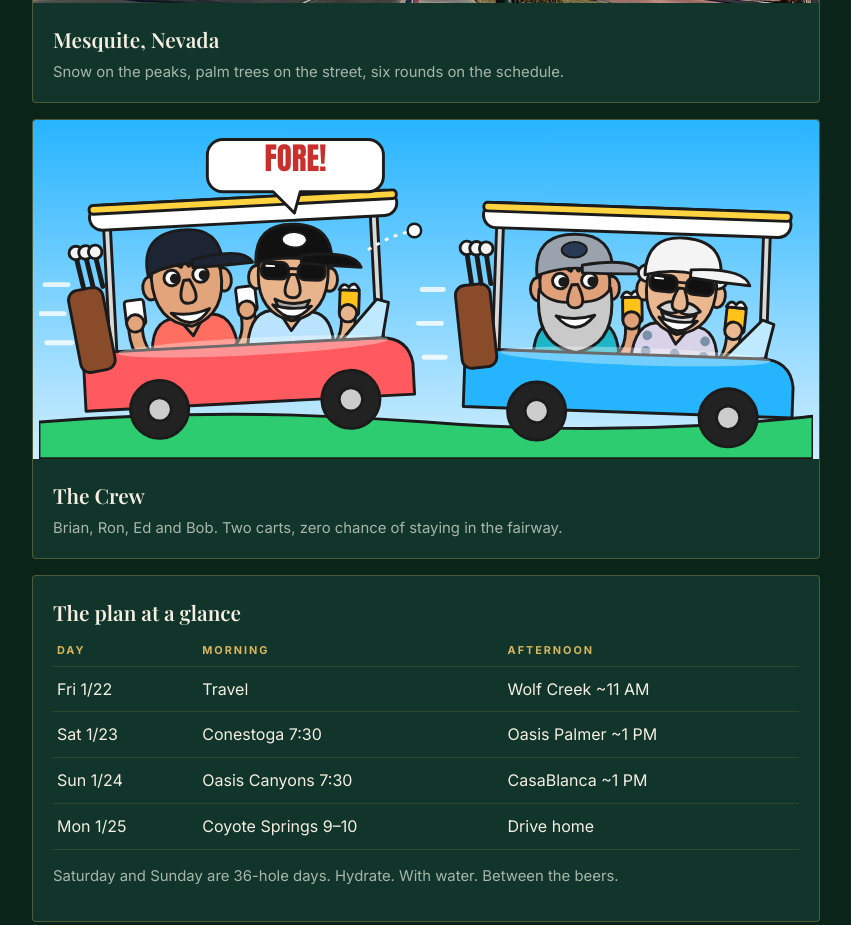
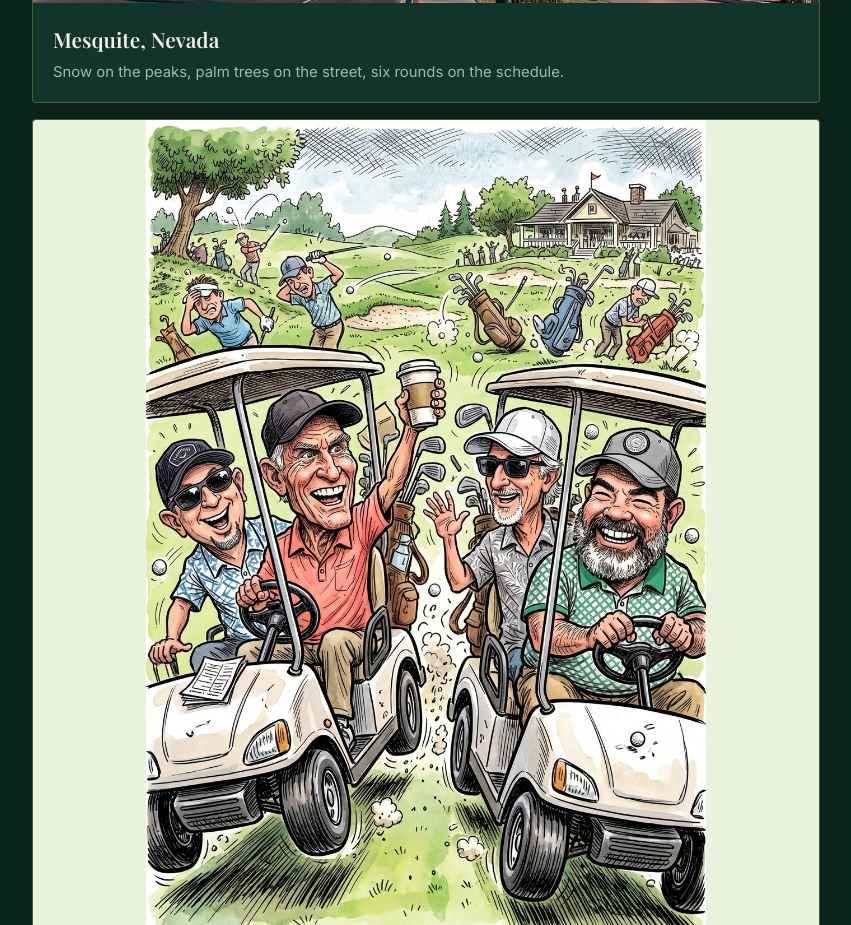
Before and after one commit to rsissons/mesquite-golf-trip, a plain HTML site: page index.html in a window 1280 px wide. Shown: the part 860-1785 px from the top of the page, without its empty margins (214-1065 px from the left). Drawn offline with nearby package versions, Linux system fonts and the light colour scheme.

Commit message:
Use the supplied crew illustration, drop the SVG cartoon
Co-Authored-By: Claude Sonnet 5.5 <noreply@anthropic.com>
Claude-Session: https://claude.ai/code/session_01RtiPbpAipEKED8kSUJtik4

```diff
--- a/index.html
+++ b/index.html
@@ -61,8 +61,7 @@ input.name{width:88px}
 .mugs{flex:1;min-width:120px;font-size:1.05rem;word-break:break-all}
 .big{font:600 2rem/1.2 "Playfair Display",Georgia,serif;text-align:center;color:var(--gold);padding-top:14px}
 .pop{animation:bounce .4s}@keyframes bounce{40%{transform:scale(1.12)}}
-.toonwrap{background:linear-gradient(#27b4ff,#cfeeff);padding:6px 6px 0}
-#toon{display:block;width:100%;max-width:820px;margin:0 auto}
+.crewimg{background:#e9f3dc;border-bottom:1px solid var(--line)}.crewimg img{display:block;width:100%;max-width:560px;height:auto;margin:0 auto}
 footer{text-align:center;color:var(--mute);font-size:.76rem;padding:10px 20px 34px;border-top:1px solid var(--line);max-width:820px;margin:0 auto}
 </style>
 </head>
@@ -82,7 +81,7 @@ footer{text-align:center;color:var(--mute);font-size:.76rem;padding:10px 20px 34
   <section class="panel" id="p-overview">
     <div class="card warn"><div class="body"><strong>Status: inquiry only.</strong> The GolfNevada request for the Wolf Creek – Mesquite package went out 11/8/2026. Nothing below is confirmed yet. Tee times are the requested ones and the hotel is only a maybe (Eureka Casino). Tick things off in the Checklist tab as they lock in.</div></div>
     <div class="card"><div class="photo" style="background-image:url(img/town.jpg)"></div><div class="body"><h3>Mesquite, Nevada</h3><div class="meta">Snow on the peaks, palm trees on the street, six rounds on the schedule.</div></div></div>
-    <div class="card"><div class="toonwrap"><svg id="toon" viewBox="0 -44 800 344" role="img" aria-label="Cartoon of four golfers in two golf carts"></svg></div><div class="body"><h3>The Crew</h3><div class="meta">Brian, Ron, Ed and Bob. Two carts, zero chance of staying in the fairway.</div></div></div>
+    <div class="card"><div class="crewimg"><img src="img/crew.jpg" alt="Cartoon of Brian, Ron, Ed and Bob racing two golf carts down the fairway" width="1000" height="1465"></div><div class="body"><h3>The Crew</h3><div class="meta">Brian, Ron, Ed and Bob. Two carts, zero chance of staying in the fairway.</div></div></div>
     <div class="card"><div class="body"><h3>The plan at a glance</h3>
       <table>
         <tr><th>Day</th><th>Morning</th><th>Afternoon</th></tr>
@@ -211,61 +210,6 @@ $('#beers').onclick=e=>{const b=e.target.closest('button');if(!b)return;const p=
 drawBeer();
 
 
-function guy(x,y,o){
- const sk=o.skin,ol='#1b1b1b';
- let g=`<g transform="translate(${x},${y}) rotate(${o.tilt||0})" stroke="${ol}" stroke-width="3" stroke-linejoin="round" stroke-linecap="round">`;
- g+=`<path d="M-44 90 Q-48 40 -22 36 L22 36 Q48 40 44 90Z" fill="${o.shirt}"/>`;
- if(o.floral)for(let i=0;i<9;i++)g+=`<circle cx="${-30+(i%3)*30}" cy="${50+Math.floor(i/3)*16}" r="5" fill="${o.floral}" stroke="none"/>`;
- g+=`<path d="M-14 36 L0 56 L14 36Z" fill="${sk}"/>`;
- g+=`<rect x="-12" y="24" width="24" height="16" fill="${sk}"/>`;
- g+=`<ellipse cx="-38" cy="2" rx="8" ry="12" fill="${sk}"/><ellipse cx="38" cy="2" rx="8" ry="12" fill="${sk}"/>`;
- if(o.hair)g+=`<ellipse cx="-36" cy="-14" rx="10" ry="9" fill="${o.hair}"/><ellipse cx="36" cy="-14" rx="10" ry="9" fill="${o.hair}"/>`;
- g+=`<path d="M-36 -8 Q-38 38 0 46 Q38 38 36 -8 Q30 -42 0 -42 Q-30 -42 -36 -8Z" fill="${sk}"/>`;
- if(o.beard==='full')g+=`<path d="M-37 2 Q-44 60 0 68 Q44 60 37 2 Q28 18 0 16 Q-28 18 -37 2Z" fill="${o.bc}"/>`;
- if(o.beard==='goatee')g+=`<path d="M-18 24 Q0 66 18 24 Q0 32 -18 24Z" fill="${o.bc}"/>`;
- if(o.stache)g+=`<path d="M-22 20 Q-10 8 0 16 Q10 8 22 20 Q10 28 0 22 Q-10 28 -22 20Z" fill="${o.bc}"/>`;
- g+=`<path d="M-3 -2 Q-14 22 0 22 Q14 22 3 -2Z" fill="${sk}"/>`;
- g+=`<path d="M-20 30 Q0 54 20 30 Q0 36 -20 30Z" fill="#fff"/>`;
- if(o.shades){
-  g+=`<rect x="-33" y="-14" width="28" height="17" rx="7" fill="#111"/><rect x="5" y="-14" width="28" height="17" rx="7" fill="#111"/><path d="M-5 -8 H5" fill="none"/><path d="M-28 -10 l8 0" stroke="#fff" stroke-width="2" fill="none"/>`;
- }else{
-  g+=`<circle cx="-15" cy="-6" r="8" fill="#fff"/><circle cx="15" cy="-6" r="8" fill="#fff"/><circle cx="-12" cy="-5" r="3.5" fill="${ol}"/><circle cx="18" cy="-5" r="3.5" fill="${ol}"/>`;
-  g+=`<path d="M-26 -18 Q-15 -26 -4 -17 M4 -17 Q15 -26 26 -18" fill="none" stroke-width="5"/>`;
- }
- g+=`<path d="M-39 -12 Q-42 -54 0 -54 Q42 -54 39 -12 Q0 -26 -39 -12Z" fill="${o.cap}"/><path d="M8 -22 Q62 -30 70 -12 Q40 -12 8 -14Z" fill="${o.cap}"/>`;
- if(o.logo)g+=`<ellipse cx="0" cy="-38" rx="13" ry="8" fill="${o.logo}" stroke-width="2"/>`;
- // arms and drinks
- const mug=(mx,my,beer)=>`<rect x="${mx-9}" y="${my-18}" width="20" height="26" rx="3" fill="${beer?'#ffc21a':'#fff'}"/>`+(beer?`<path d="M${mx-10} ${my-18} q4 -9 10 -3 q6 -8 11 3Z" fill="#fff"/>`:'')+`<circle cx="${mx}" cy="${my+6}" r="9" fill="${sk}"/>`;
- g+=`<path d="M40 80 Q62 70 58 34" fill="none" stroke="${ol}" stroke-width="17"/><path d="M40 80 Q62 70 58 34" fill="none" stroke="${sk}" stroke-width="11"/>`+mug(58,30,o.beerR);
- if(o.twoMugs)g+=`<path d="M-40 80 Q-62 70 -58 34" fill="none" stroke="${ol}" stroke-width="17"/><path d="M-40 80 Q-62 70 -58 34" fill="none" stroke="${sk}" stroke-width="11"/>`+mug(-58,30,false);
- return g+'</g>';
-}
-function cart(x0,y0,rot,color,guys,bag){
- let c=`<g transform="translate(${x0},${y0}) rotate(${rot} 165 200)" stroke="#1b1b1b" stroke-width="3" stroke-linejoin="round" stroke-linecap="round">`;
- c+=`<rect x="22" y="58" width="7" height="130" fill="#d9d9d9"/><rect x="298" y="58" width="7" height="130" fill="#d9d9d9"/>`;
- c+=guys;
- c+=`<path d="M-6 186 H300 Q330 186 334 214 V246 H-6Z" fill="${color}"/><path d="M262 186 L300 146 L312 150 L304 186Z" fill="#bfe9ff"/>`;
- c+=`<rect x="-14" y="120" width="36" height="86" rx="10" fill="#8a4b2a" transform="rotate(-8 0 160)"/>`;
- for(let i=0;i<3;i++)c+=`<line x1="${-2+i*10}" y1="118" x2="${-8+i*10}" y2="86" stroke-width="5"/><circle cx="${-8+i*10}" cy="82" r="7" fill="#f4f4f4"/>`;
- c+=`<ellipse cx="170" cy="188" rx="140" ry="9" fill="#fff" opacity=".35" stroke="none"/>`;
- c+=`<rect x="8" y="34" width="318" height="26" rx="13" fill="#fff"/><rect x="8" y="34" width="318" height="9" rx="4" fill="#ffd23f"/>`;
- c+=`<circle cx="70" cy="248" r="30" fill="#222"/><circle cx="70" cy="248" r="12" fill="#ccc"/><circle cx="268" cy="248" r="30" fill="#222"/><circle cx="268" cy="248" r="12" fill="#ccc"/>`;
- return c+'</g>';
-}
-function drawToon(){
- const A={skin:'#e2a47a',shirt:'#ff6f61',cap:'#1d2433',tilt:-4,twoMugs:true,beerR:false};
- const B={skin:'#e8b48c',shirt:'#b9e3ff',cap:'#111',logo:'#fff',shades:true,beard:'goatee',bc:'#aaa',tilt:5,beerR:true};
- const C={skin:'#e0a17a',shirt:'#1fb5c9',cap:'#9aa3ad',logo:'#2a3a55',beard:'full',bc:'#c9c9c9',tilt:-3,beerR:true};
- const D={skin:'#eab890',shirt:'#d8d3e8',floral:'#7a8fa8',cap:'#f4f4f4',shades:true,beard:'goatee',bc:'#d6d6d6',stache:true,hair:'#eee',tilt:4,beerR:true};
- let t='<path d="M0 262 Q200 246 400 262 T800 256 V300 H0Z" fill="#2ecc71" stroke="#1b1b1b" stroke-width="3"/>';
- t+='<g stroke="#fff" stroke-width="5" stroke-linecap="round" opacity=".8"><line x1="6" y1="120" x2="30" y2="120"/><line x1="0" y1="150" x2="26" y2="150"/><line x1="8" y1="180" x2="34" y2="180"/><line x1="396" y1="125" x2="418" y2="125"/><line x1="392" y1="160" x2="416" y2="160"/><line x1="398" y1="195" x2="420" y2="195"/></g>';
- t+=cart(52,-4,-3,'#ff5a5f',guy(105,118,A)+guy(215,118,B));
- t+=cart(446,6,2,'#27b4ff',guy(105,118,C)+guy(215,118,D));
- t+='<path d="M190 -30 h150 a16 16 0 0 1 16 16 v22 a16 16 0 0 1 -16 16 h-70 l-6 22 l-22 -22 h-52 a16 16 0 0 1 -16 -16 v-22 a16 16 0 0 1 16 -16z" fill="#fff" stroke="#1b1b1b" stroke-width="3" stroke-linejoin="round"/><text x="265" y="3" font-family="Impact,Trebuchet MS,sans-serif" font-size="32" fill="#c9302c" text-anchor="middle">FORE!</text>';
- t+='<circle cx="388" cy="64" r="7" fill="#fff" stroke="#1b1b1b" stroke-width="2.5"/><path d="M340 84 Q362 70 380 66" fill="none" stroke="#fff" stroke-width="3" stroke-dasharray="4 6"/>';
- document.getElementById('toon').innerHTML=t;
-}
-drawToon();
 const start=new Date(2027,0,22),end=new Date(2027,0,26),now=new Date();
 const dd=Math.ceil((start-now)/864e5);
 $('#count').textContent=now<start?`${dd} days until tee-off`:now<end?'The trip is on':'Trip complete';
```
Also changed, not shown: img/crew.jpg (added).
